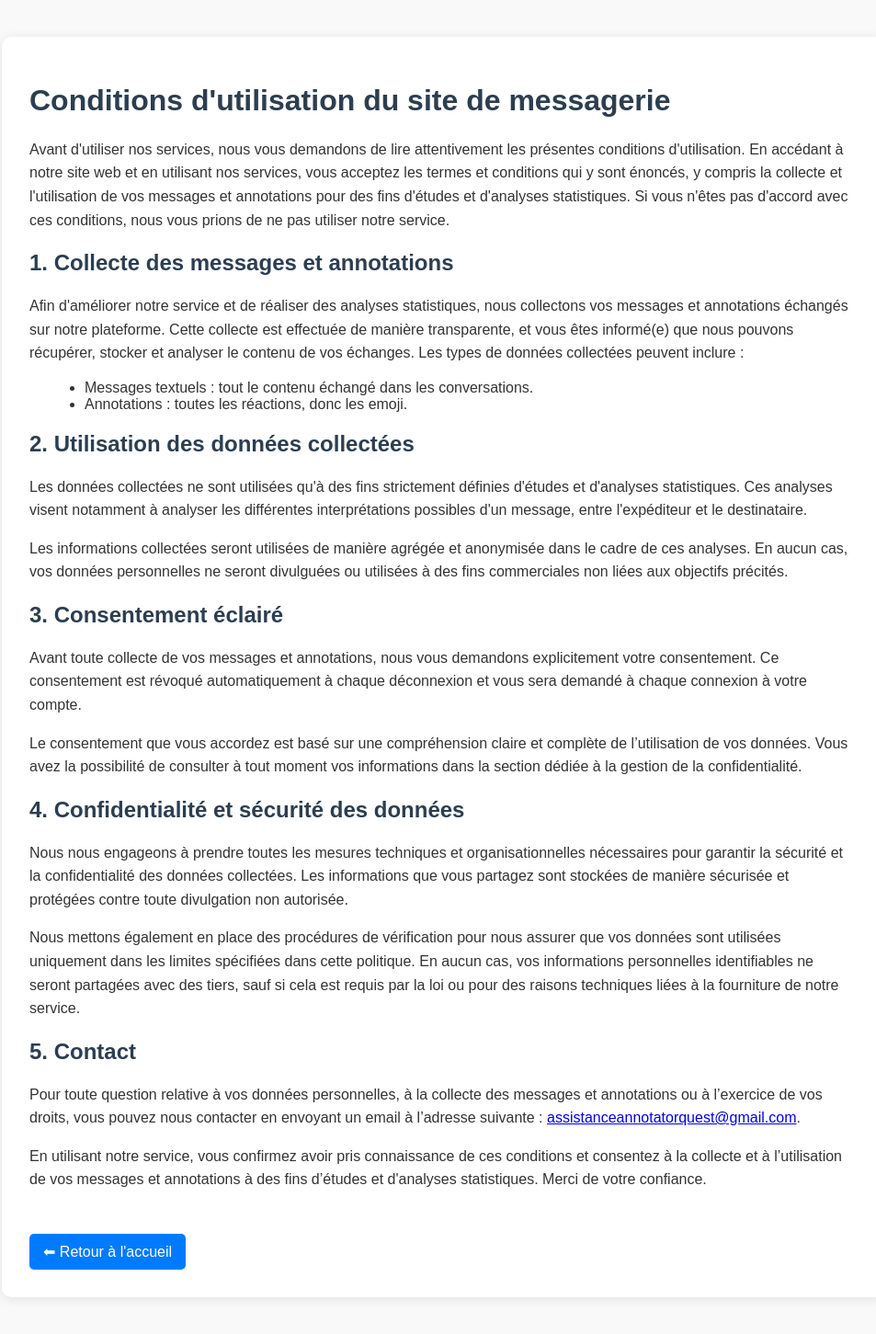
After one commit to EnrikeChampion/SAE-S4, a PHP site: page /Views/view_conditions.php in a window 1280 px wide. The commit adds this page. Shown: the whole page at 92% size, without its empty margins (158-1111 px from the left). Run offline with PHP 8.4, Linux system fonts and the light colour scheme.

Commit message:
cond utilisation

```diff
--- a/Controllers/Controller_chat.php
+++ b/Controllers/Controller_chat.php
@@ -51,5 +51,8 @@ class Controller_chat extends Controller {
     public function action_chat() {
         $this->render("chat", []);
     }
+    public function action_conditions() {
+        $this->render("conditions", []);
+    }
 }
 ?>
--- /dev/null
+++ b/Views/view_conditions.php
@@ -0,0 +1,98 @@
+<!DOCTYPE html>
+<html lang="fr">
+<head>
+    <meta charset="UTF-8">
+    <title>Conditions d'utilisation - Messagerie</title>
+    <meta name="viewport" content="width=device-width, initial-scale=1.0">
+    <style>
+        body {
+            font-family: Arial, sans-serif;
+            margin: 40px;
+            background-color: #f9f9f9;
+            color: #333;
+        }
+
+        .container {
+            max-width: 900px;
+            margin: auto;
+            background-color: white;
+            padding: 30px;
+            border-radius: 10px;
+            box-shadow: 0 2px 12px rgba(0,0,0,0.1);
+        }
+
+        h1, h2 {
+            color: #2c3e50;
+        }
+
+        p {
+            line-height: 1.6;
+        }
+
+        a.back-btn {
+            display: inline-block;
+            margin-top: 30px;
+            text-decoration: none;
+            color: white;
+            background-color: #007BFF;
+            padding: 10px 15px;
+            border-radius: 5px;
+        }
+
+        a.back-btn:hover {
+            background-color: #0056b3;
+        }
+
+        ul {
+            margin-left: 20px;
+        }
+    </style>
+</head>
+<body>
+    <div class="container">
+        <h1>Conditions d'utilisation du site de messagerie</h1>
+
+        <p>Avant d'utiliser nos services, nous vous demandons de lire attentivement les présentes conditions d'utilisation. En accédant à notre site web et
+        en utilisant nos services, vous acceptez les termes et conditions qui y sont énoncés, y compris la collecte et l'utilisation de vos messages et
+        annotations pour des fins d'études et d'analyses statistiques. Si vous n'êtes pas d'accord avec ces conditions, nous vous prions de ne pas utiliser
+        notre service.</p>
+
+        <h2>1. Collecte des messages et annotations</h2>
+        <p>Afin d'améliorer notre service et de réaliser des analyses statistiques, nous collectons vos messages et annotations échangés sur notre
+        plateforme. Cette collecte est effectuée de manière transparente, et vous êtes informé(e) que nous pouvons récupérer, stocker et analyser le
+        contenu de vos échanges. Les types de données collectées peuvent inclure :</p>
+        <ul>
+            <li>Messages textuels : tout le contenu échangé dans les conversations.</li>
+            <li>Annotations : toutes les réactions, donc les emoji.</li>
+        </ul>
+
+        <h2>2. Utilisation des données collectées</h2>
+        <p>Les données collectées ne sont utilisées qu'à des fins strictement définies d'études et d'analyses statistiques. Ces analyses visent notamment à
+        analyser les différentes interprétations possibles d'un message, entre l'expéditeur et le destinataire.</p>
+        <p>Les informations collectées seront utilisées de manière agrégée et anonymisée dans le cadre de ces analyses. En aucun cas, vos données
+        personnelles ne seront divulguées ou utilisées à des fins commerciales non liées aux objectifs précités.</p>
+
+        <h2>3. Consentement éclairé</h2>
+        <p>Avant toute collecte de vos messages et annotations, nous vous demandons explicitement votre consentement. Ce consentement est révoqué
+        automatiquement à chaque déconnexion et vous sera demandé à chaque connexion à votre compte.</p>
+        <p>Le consentement que vous accordez est basé sur une compréhension claire et complète de l’utilisation de vos données. Vous avez la possibilité
+        de consulter à tout moment vos informations dans la section dédiée à la gestion de la confidentialité.</p>
+
+        <h2>4. Confidentialité et sécurité des données</h2>
+        <p>Nous nous engageons à prendre toutes les mesures techniques et organisationnelles nécessaires pour garantir la sécurité et la confidentialité
+        des données collectées. Les informations que vous partagez sont stockées de manière sécurisée et protégées contre toute divulgation non autorisée.</p>
+        <p>Nous mettons également en place des procédures de vérification pour nous assurer que vos données sont utilisées uniquement dans les limites
+        spécifiées dans cette politique. En aucun cas, vos informations personnelles identifiables ne seront partagées avec des tiers, sauf si cela est
+        requis par la loi ou pour des raisons techniques liées à la fourniture de notre service.</p>
+
+        <h2>5. Contact</h2>
+        <p>Pour toute question relative à vos données personnelles, à la collecte des messages et annotations ou à l’exercice de vos droits, vous pouvez
+        nous contacter en envoyant un email à l’adresse suivante : <a href="mailto:assistanceannotatorquest@gmail.com">assistanceannotatorquest@gmail.com</a>.</p>
+
+        <p>En utilisant notre service, vous confirmez avoir pris connaissance de ces conditions et consentez à la collecte et à l’utilisation de vos
+        messages et annotations à des fins d’études et d'analyses statistiques. Merci de votre confiance.</p>
+
+        <a class="back-btn" href="index.php">⬅ Retour à l'accueil</a>
+    </div>
+</body>
+</html>
--- a/Views/view_contacts.php
+++ b/Views/view_contacts.php
@@ -14,6 +14,7 @@
         <h1>Messagerie Instantanée</h1>
         <p>Bienvenue,  <?php echo htmlspecialchars($_SESSION['username']); ?> 😍 !</p>
         <a href="?controller=chat&action=logout" id="logout">Déconnexion</a> <!-- Lien pour se déconnecter -->
+        <a href="?controller=chat&action=conditions" id="terms-button">Conditions d'utilisation</a>
     </header>
     <main>
         <script src="src\js\contacts.js"></script>
--- a/Views/view_homepage.php
+++ b/Views/view_homepage.php
@@ -15,6 +15,8 @@
     <p>💬 Connectez-vous et commencez à chatter avec style ! Que vous soyez ici pour échanger des idées, partager un secret ou juste dire "Salut !", vous êtes au bon endroit. 🚀</p>
     <p>👋 Nouveau ? Inscrivez-vous pour rejoindre la conversation. Déjà inscrit ? Connectez-vous et reprenez là où vous vous êtes arrêtés !</p>
     <div class="buttons">
+
+
     <a href="?controller=account&action=register"> Inscription</a>
         <a href="?controller=account&action=login"> Connexion</a>
     </div>
```
Also changed, not shown: Views/view_login.php (+6 -1 lines).
